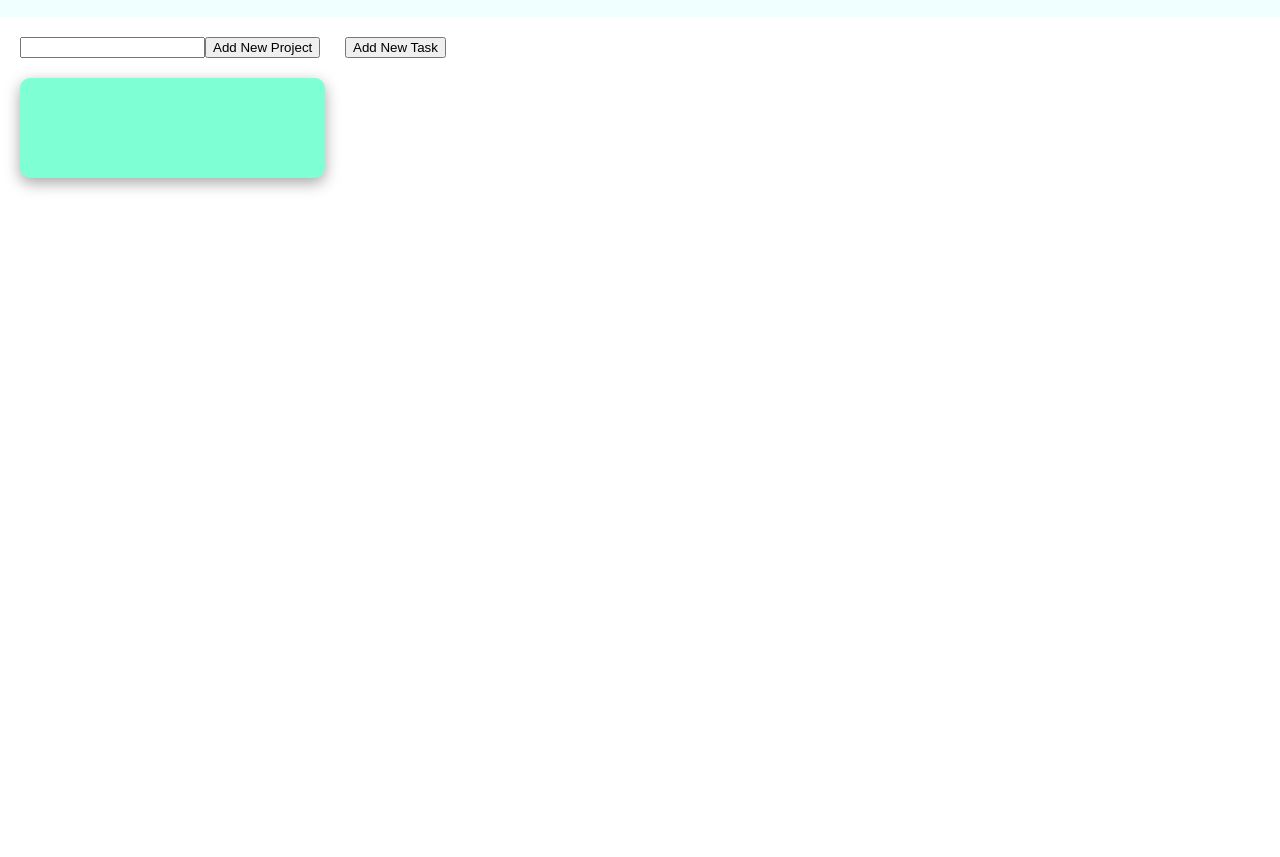
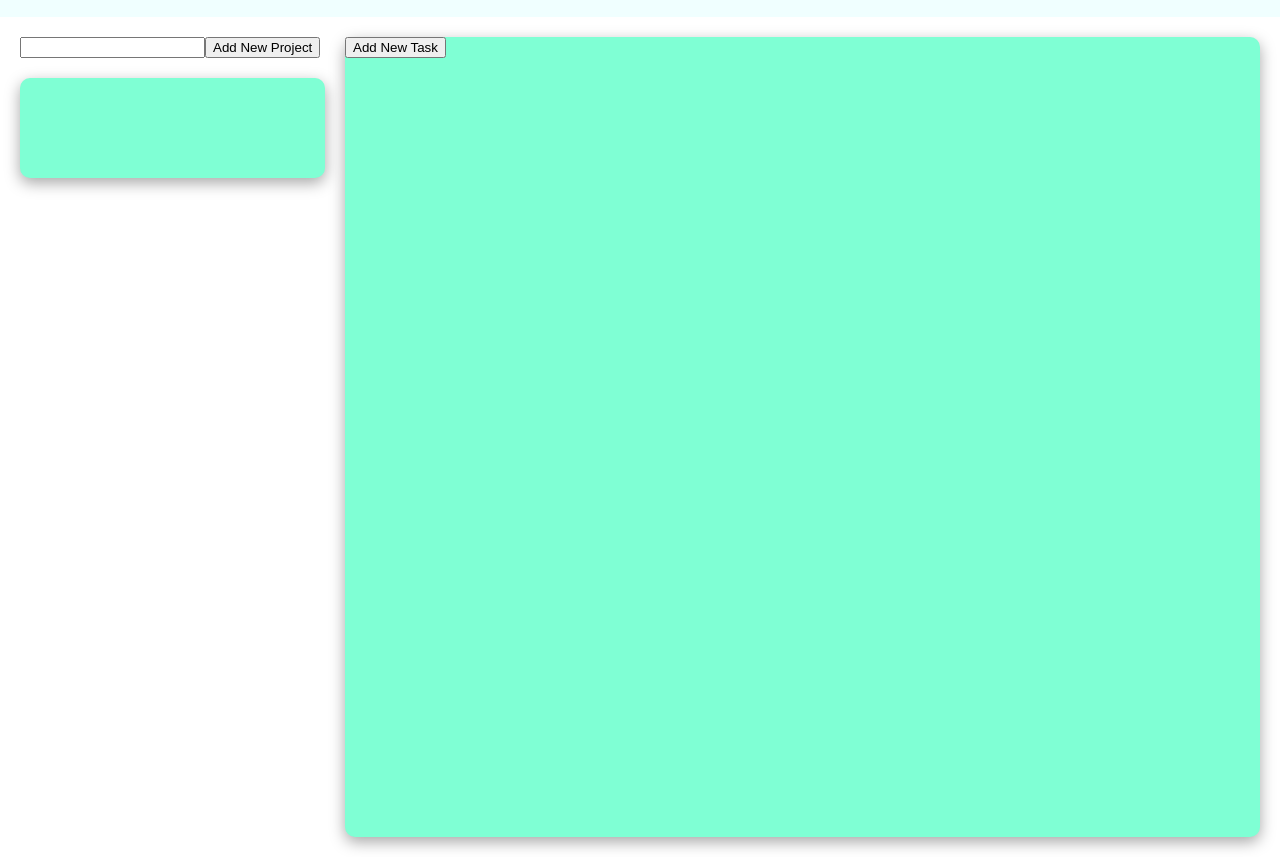
Before and after one commit to kingfeekra/todo-list, a website built with webpack: page dist/index.html in a window 1280 px wide. Shown: the part 58-915 px from the top of the page. Before the commit the page ends 800 px from the top, so only its background shows below. Built offline with Linux system fonts and the light colour scheme.

Commit message:
add delete function for projects
add styles to tasks section

```diff
--- a/src/addNewProject.js
+++ b/src/addNewProject.js
@@ -1,18 +1,4 @@
 const newProject = (() => {
-    const addDeleteFunction = function() {
-        /*const svgList = document.querySelectorAll(".svgClass");
-        const div = document.querySelector(".projectsList");
-        const test = function() {
-            for(let i = 0; i < svgList.length; i++) {
-            const svgParent = svgList[i].parentNode;
-            div.removeChild(svgParent);
-            }
-        }
-        for(let i = 0; i < svgList.length; i++) {
-            svgList[i].addEventListener("click", test())
-        }*/
-        console.log()
-    }
     const addProjectDiv = function() {
         const projectsList = document.querySelector(".projectsList");
         const textbox = document.querySelector(".projectsTextbox");
@@ -25,7 +11,10 @@ const newProject = (() => {
         svg.setAttributeNS(null, "viewbox", "0 0 24 24");
         svg.classList.add("svgClass");
         svg.addEventListener("click", function() {
-            console.log("ammm");
+            const div = document.querySelector(".projectsList");
+            const svgParent = svg.parentNode;
+            div.removeChild(svgParent);
+
         })
         const projectDivList = document.querySelectorAll(".project");
 
@@ -35,7 +24,6 @@ const newProject = (() => {
 
         for(let i = 0; i < projectDivList.length; i++) { //loop to add svgs to divs
             projectDivList[i].appendChild(svg);
-            //addDeleteFunction();
         }
 
         const svgList = document.querySelectorAll(".svgClass")
@@ -44,7 +32,6 @@ const newProject = (() => {
             svgList[i].appendChild(pathNode);
 
         }
-        addDeleteFunction();
     }
     return {
         addProjectDiv : function() {
--- a/src/styles.css
+++ b/src/styles.css
@@ -108,3 +108,12 @@ main {
     margin-left: auto;
     cursor: pointer;
 }
+
+.tasksDiv {
+    background-color: aquamarine;
+    box-shadow: rgba(0, 0, 0, 0.35) 0px 5px 15px;
+    border-radius: 10px;
+    min-width: 100%;
+    min-height: 100vh;
+    margin-right: 100px;
+}
```
Also changed, not shown: dist/main.js.
